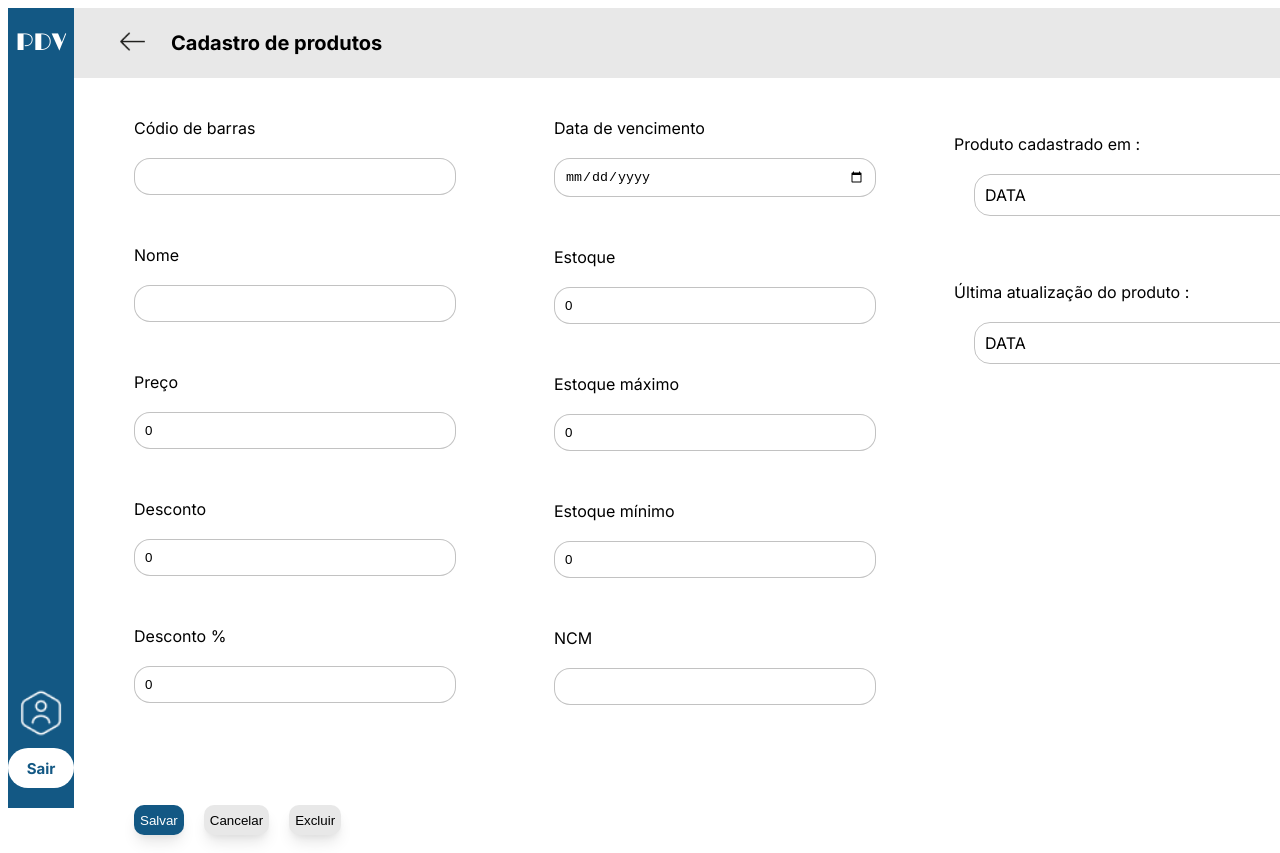
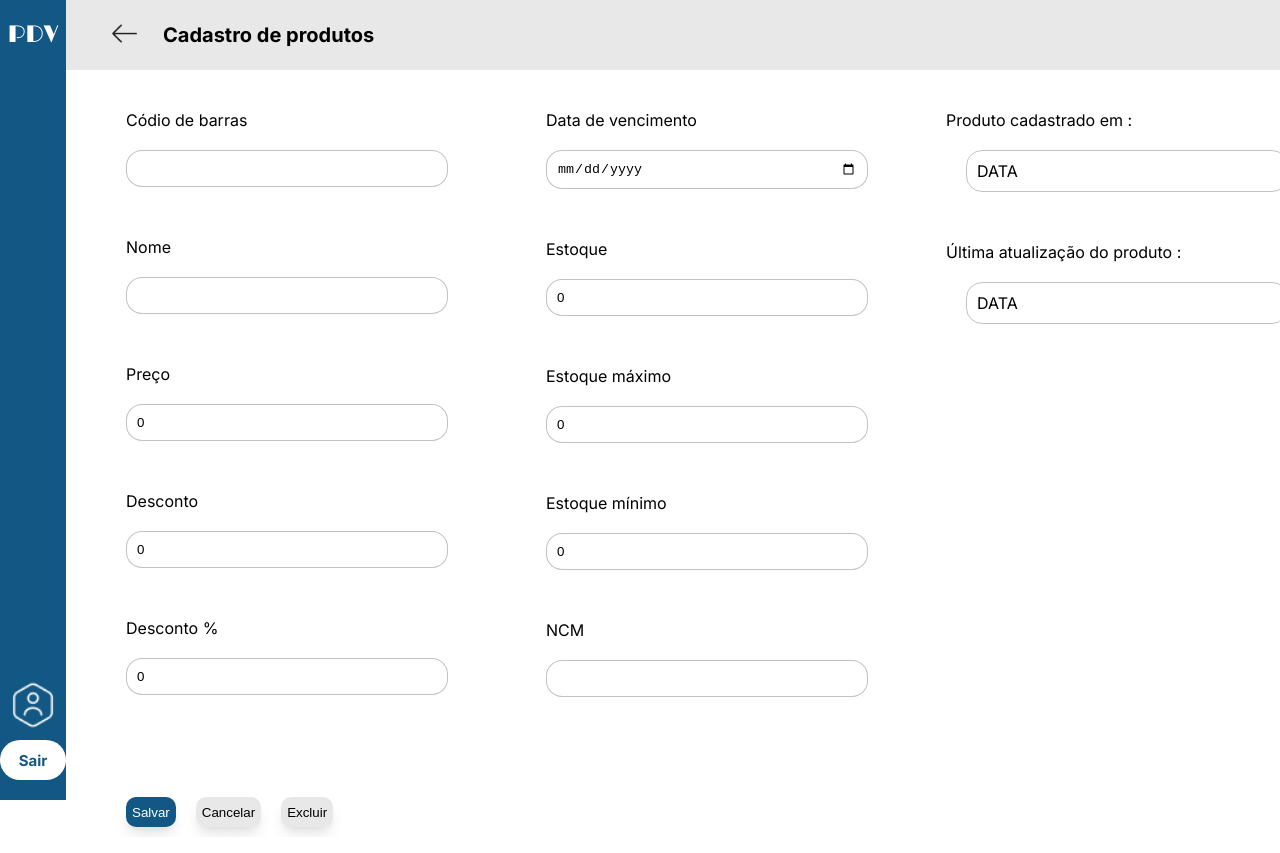
Before and after one commit to Nicolas-FIPP/passcode-frontend-pdv, a Next.js app: page /registerProduct in a window 1280 px wide. Shown: the top 853 px of the page. Built offline with nearby package versions, Linux system fonts and the light colour scheme.

Commit message:
hotfix: margin global

```diff
--- a/src/pages/login.jsx
+++ b/src/pages/login.jsx
@@ -1,6 +1,7 @@
 import Head from 'next/head';
 import styles from '../styles/login.module.css';
 import {useState} from 'react';
+import '../styles/global.css'
 
 export default function Login() {
 
@@ -35,7 +36,6 @@ export default function Login() {
 
     return (
         <>
-
             <Head>
                 <link rel="preconnect" href="https://fonts.googleapis.com" />
                 <link rel="preconnect" href="https://fonts.gstatic.com" crossorigin="true" />
--- a/src/pages/registerProduct.jsx
+++ b/src/pages/registerProduct.jsx
@@ -5,6 +5,8 @@ import Link from  'next/link'
 import loginImg from '../pictures/login.png';
 import voltar from '../pictures/voltar.png'
 import { useState } from 'react';
+import '../styles/global.css'
+
 
 export default function RegisterProduct() {
 
--- /dev/null
+++ b/src/styles/global.css
@@ -0,0 +1,3 @@
+*{
+    margin: 0;
+}
--- a/src/styles/login.module.css
+++ b/src/styles/login.module.css
@@ -11,6 +11,8 @@
     display: flex;
     justify-content: center;
     align-items: center;
+
+
 }
 
 .title{
--- a/src/styles/registerProduct.module.css
+++ b/src/styles/registerProduct.module.css
@@ -2,6 +2,8 @@
     display: flex;
     flex-direction: row;
     font-family: "Inter";
+    margin: 0;
+    padding: 0;
 }
 
 .header{
```
